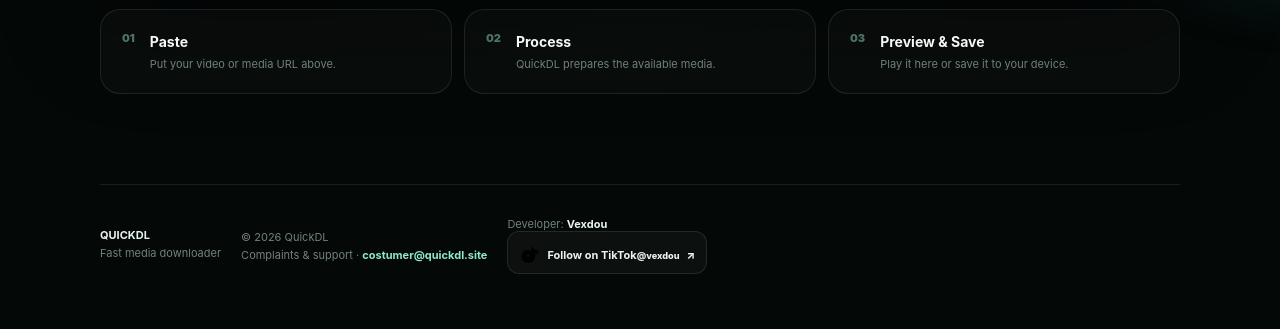
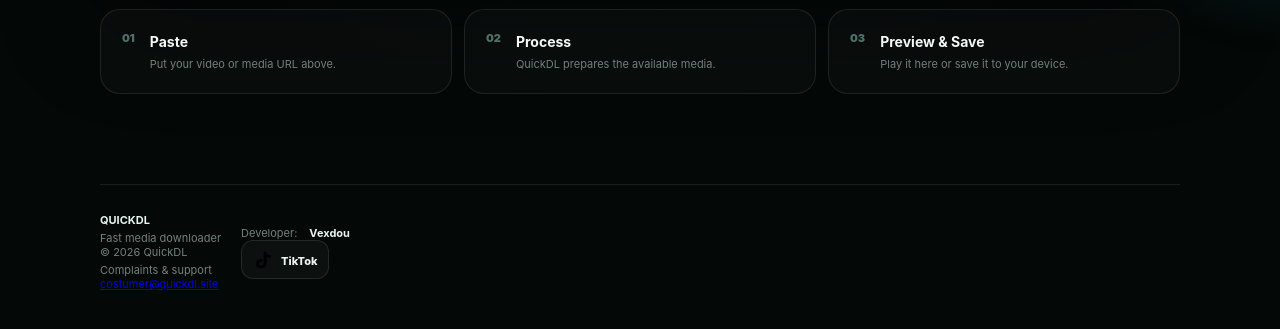
Before and after one commit to vexdou/Website, a FastAPI app: page / in a window 1280 px wide. Shown: the part 839-1168 px from the top of the page. Before the commit the page ends 1113 px from the top, so only its background shows below. Run offline with FastAPI, Linux system fonts and the light colour scheme; data that the repository does not hold is empty; parts of the project's set-up code (start-up, migrations or seed data) failed here and were passed over; some libraries are stand-ins or nearby versions.

Commit message:
Add files via upload

```diff
--- a/templates/index.html
+++ b/templates/index.html
@@ -70,26 +70,16 @@
   </main>
 
   <footer class="footer">
-    <div class="footer-brand">
-      <strong>QUICKDL</strong>
-      <span>Fast media downloader</span>
+    <div class="footer-main">
+      <div class="footer-brand"><strong>QUICKDL</strong><span>Fast media downloader</span></div>
+      <div class="footer-copy">© 2026 QuickDL</div>
+      <div class="footer-support"><span>Complaints &amp; support</span><a href="mailto:costumer@quickdl.site">costumer@quickdl.site</a></div>
     </div>
-    <div class="footer-meta">
-      <span>© 2026 QuickDL</span>
-      <span class="support">Complaints &amp; support · <a href="mailto:costumer@quickdl.site">costumer@quickdl.site</a></span>
-    </div>
-    <div class="footer-creator">
-      <div class="developer"><span>Developer: <strong>Vexdou</strong></span></div>
-      <a class="tiktok-link" href="https://www.tiktok.com/@vexdou" target="_blank" rel="noopener noreferrer" aria-label="Follow Vexdou on TikTok">
-        <span class="tiktok-icon" aria-hidden="true">
-          <svg viewBox="0 0 24 24" role="img" focusable="false">
-            <path class="tk-shadow-cyan" d="M14.2 3v11.1a4.2 4.2 0 1 1-3.2-4.07V7.1A7.2 7.2 0 1 0 17.2 14V9.55A7.7 7.7 0 0 0 21 11V7.8C17.3 7.4 15.1 5.2 14.2 3Z"/>
-            <path class="tk-shadow-pink" d="M15.4 2.8v11.1a4.2 4.2 0 1 1-3.2-4.07V6.9A7.2 7.2 0 1 0 18.4 13.8V9.35A7.7 7.7 0 0 0 22 10.8V7.6C18.5 7.2 16.3 5 15.4 2.8Z"/>
-            <path class="tk-main" d="M14.8 2.5v11.1a4.2 4.2 0 1 1-3.2-4.07v3.08a1.4 1.4 0 1 0 .2 1.05V6.7c2 2.45 4.05 3.6 7.2 3.85V7.5c-2.25-.3-3.7-1.8-4.2-5Z"/>
-          </svg>
-        </span>
-        <span><b>Follow on TikTok</b><small>@vexdou</small></span>
-        <span class="tiktok-arrow" aria-hidden="true">↗</span>
+    <div class="footer-bottom">
+      <div class="developer">Developer: <strong>Vexdou</strong></div>
+      <a class="tiktok-link" href="https://www.tiktok.com/@vexdou" target="_blank" rel="noopener noreferrer" aria-label="Open Vexdou on TikTok" title="TikTok">
+        <svg class="tiktok-icon" viewBox="0 0 24 24" aria-hidden="true"><path d="M15.2 3.2c.2 1.7 1.2 2.9 2.9 3.5.7.2 1.4.3 2.1.3v3.2c-1.7 0-3.2-.4-4.5-1.2v6.5c0 4.1-2.7 6.7-6.5 6.7-3.2 0-5.8-2.2-5.8-5.3 0-3.3 2.8-5.6 6.1-5.6.4 0 .8 0 1.2.1v3.3c-.4-.1-.8-.2-1.2-.2-1.5 0-2.7.9-2.7 2.3 0 1.3 1 2.2 2.4 2.2 1.8 0 3-1.1 3-3.5V3.2h3z"/></svg>
+        <span>TikTok</span>
       </a>
     </div>
   </footer>
```
